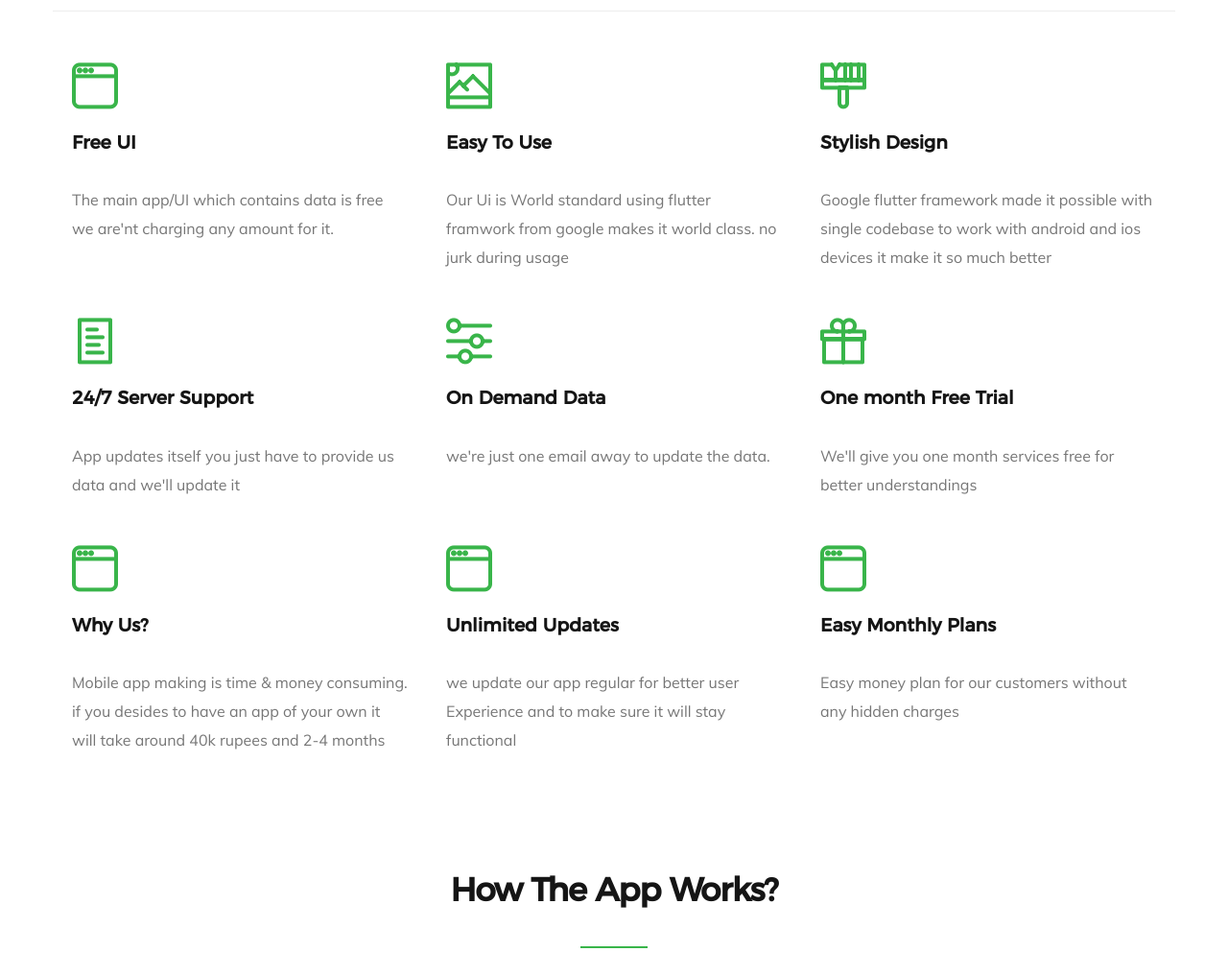
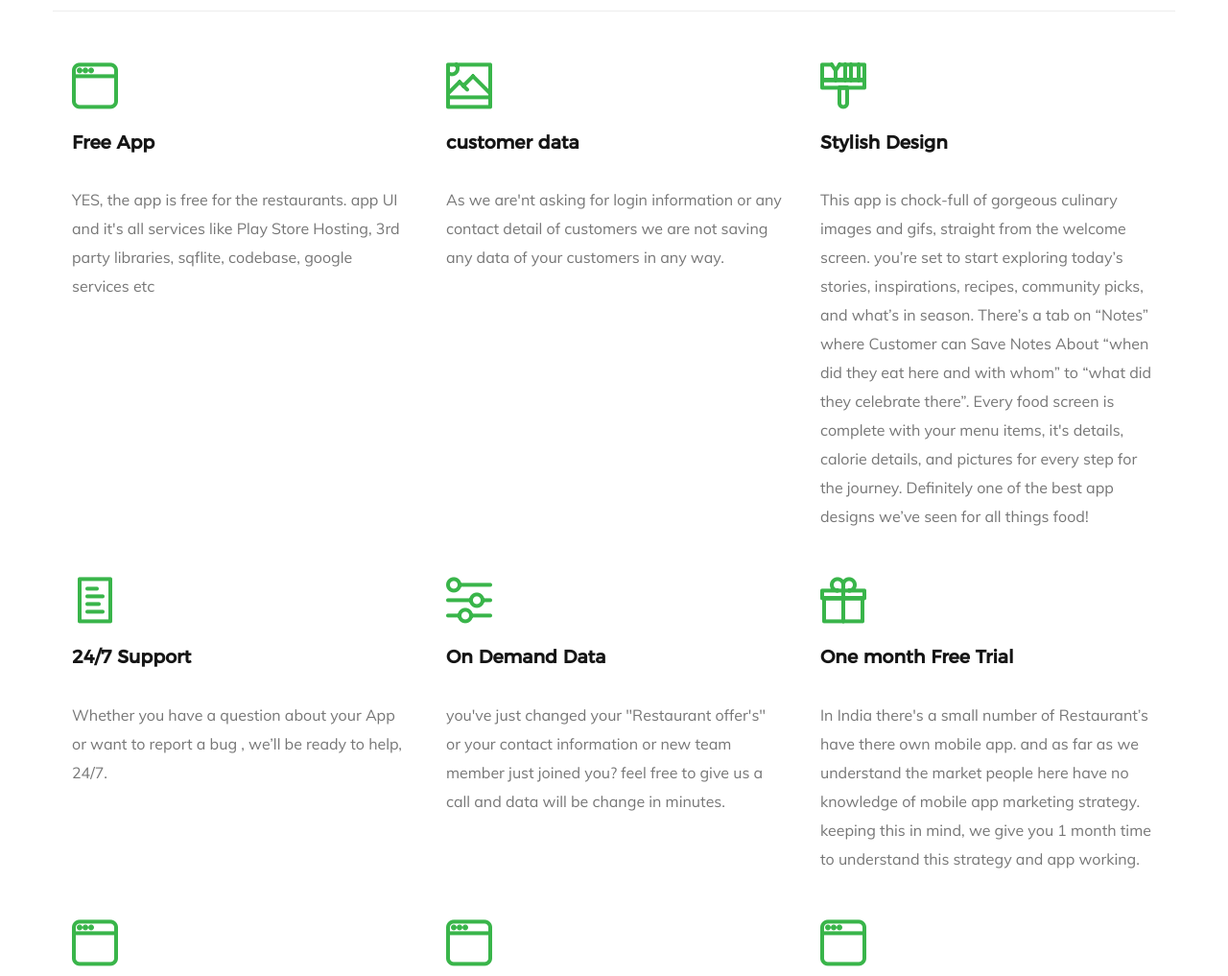
Before and after one commit to aykakash/websiteappbanwalo, a plain HTML site: page index.html in a window 1280 px wide. Shown: the part 1300-2317 px from the top of the page at 96% size. Drawn offline with Linux system fonts and the light colour scheme; files whose address does not match are found by name.

Commit message:
3 commit

```diff
--- a/index.html
+++ b/index.html
@@ -156,9 +156,9 @@
 
                     <div class="service-content">
 
-                        <h3>Free UI</h3>
+                        <h3>Free App</h3>
 
-                        <p> The main app/UI which contains data is free we are'nt charging any amount for it.
+                        <p> YES, the app is free for the restaurants. app UI and it's all services like Play Store Hosting, 3rd party libraries, sqflite, codebase, google services etc
                         </p>
 
                     </div>
@@ -170,9 +170,9 @@
                         <span class="icon"><i class="icon-image"></i></span>
 
                     <div class="service-content">
-                        <h3>Easy To Use</h3>
+                        <h3>customer data</h3>
 
-                        <p>Our Ui is World standard using flutter framwork from google makes it world class. no jurk during usage
+                        <p> As we are'nt asking for login information or any contact detail of customers we are not saving any data of your customers in any way.
                         </p>
 
 
@@ -187,7 +187,7 @@
                     <div class="service-content">
                         <h3>Stylish Design</h3>
 
-                        <p> Google flutter framework made it possible with single codebase to work with android and ios devices it make it so much better
+                        <p> This app is chock-full of gorgeous culinary images and gifs, straight from the welcome screen.  you’re set to start exploring today’s stories, inspirations, recipes, community picks, and what’s in season. There’s a tab on “Notes” where Customer can Save Notes About “when did they eat here and with whom” to “what did they celebrate there”. Every food screen is complete with your menu items, it's details, calorie details, and pictures for every step for the journey. Definitely one of the best app designs we’ve seen for all things food!
                         </p>
 
                     </div>
@@ -199,9 +199,9 @@
                         <span class="icon"><i class="icon-file"></i></span>
 
                     <div class="service-content">
-                        <h3>24/7 Server Support</h3>
+                        <h3>24/7 Support</h3>
 
-                        <p> App updates itself you just have to provide us data and we'll update it
+                        <p> Whether you have a question about your App or want to report a bug , we’ll be ready to help, 24/7.
                         </p>
 
                     </div>
@@ -215,7 +215,7 @@
                     <div class="service-content">
                         <h3>On Demand Data</h3>
 
-                        <p> we're just one email away to update the data.
+                        <p> you've just changed your "Restaurant offer's" or your contact information or new team member just joined you? feel free to give us a call and data will be change in minutes.
                         </p>
                     </div>
 
@@ -228,7 +228,7 @@
                     <div class="service-content">
                         <h3>One month Free Trial</h3>
 
-                        <p> We'll give you one month services free for better understandings
+                        <p> In India there's a small number of Restaurant’s have there own mobile app. and as far as we understand the market people here have no knowledge of mobile app marketing strategy. keeping this in mind, we give you 1 month time to understand this strategy and app working.
                         </p>
 
                     </div>
@@ -242,7 +242,7 @@
                     <div class="service-content">
                         <h3>Why Us?</h3>
 
-                        <p> Mobile app making is time & money consuming. if you desides to have an app of your own it will take around 40k rupees and 2-4 months
+                        <p>  There are many companies in India that are making apps, but no one will give you an app for free, nor charge so little for the services that we are doing.
                         </p>
 
                     </div>
@@ -257,7 +257,7 @@
                     <div class="service-content">
                         <h3>Unlimited Updates</h3>
 
-                        <p>we update our app regular for better user Experience and to make sure it will stay functional
+                        <p>In order to improve our app and to give you good service we update it regularly. and also add new features which help improve your business.
                         </p>
 
                     </div>
@@ -272,7 +272,7 @@
                     <div class="service-content">
                         <h3>Easy Monthly Plans</h3>
 
-                        <p>Easy money plan for our customers without any hidden charges
+                        <p>To get this app you just give us a go ahead and we will add your data in the app and upload it to play store. after the one-month free trial is over, you have to make a monthly payment, which will be a very small amount.(Plan's you can see below)
                         </p>
 
                     </div>
```
